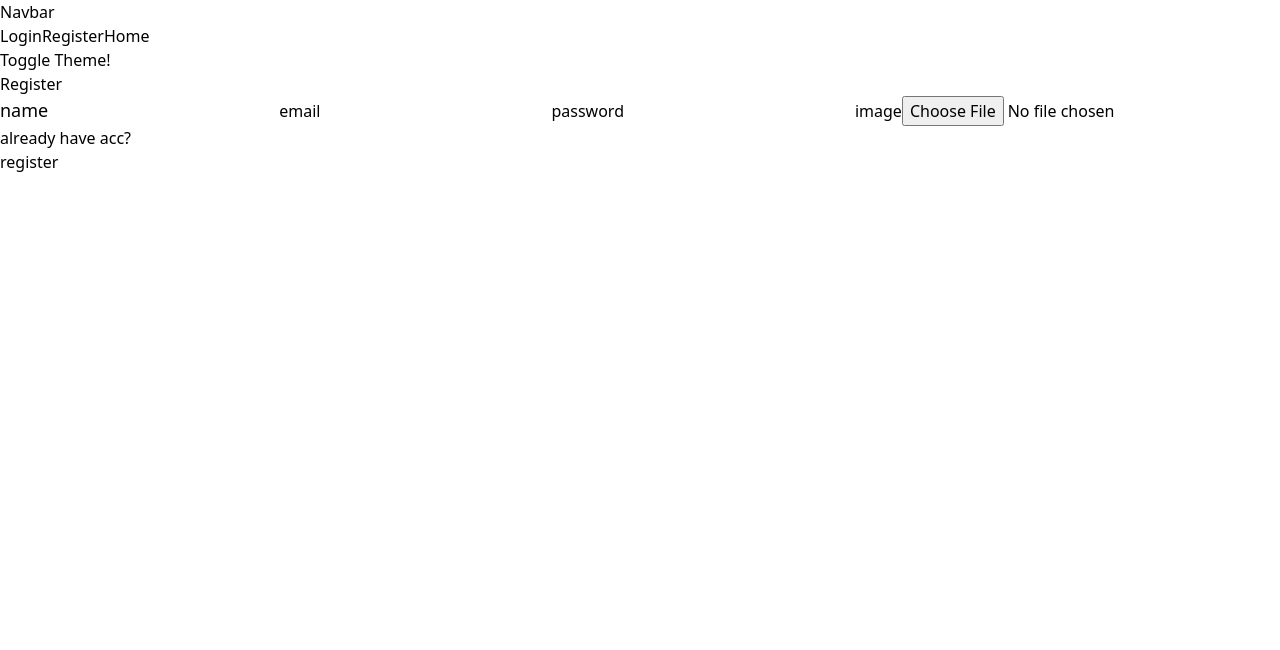
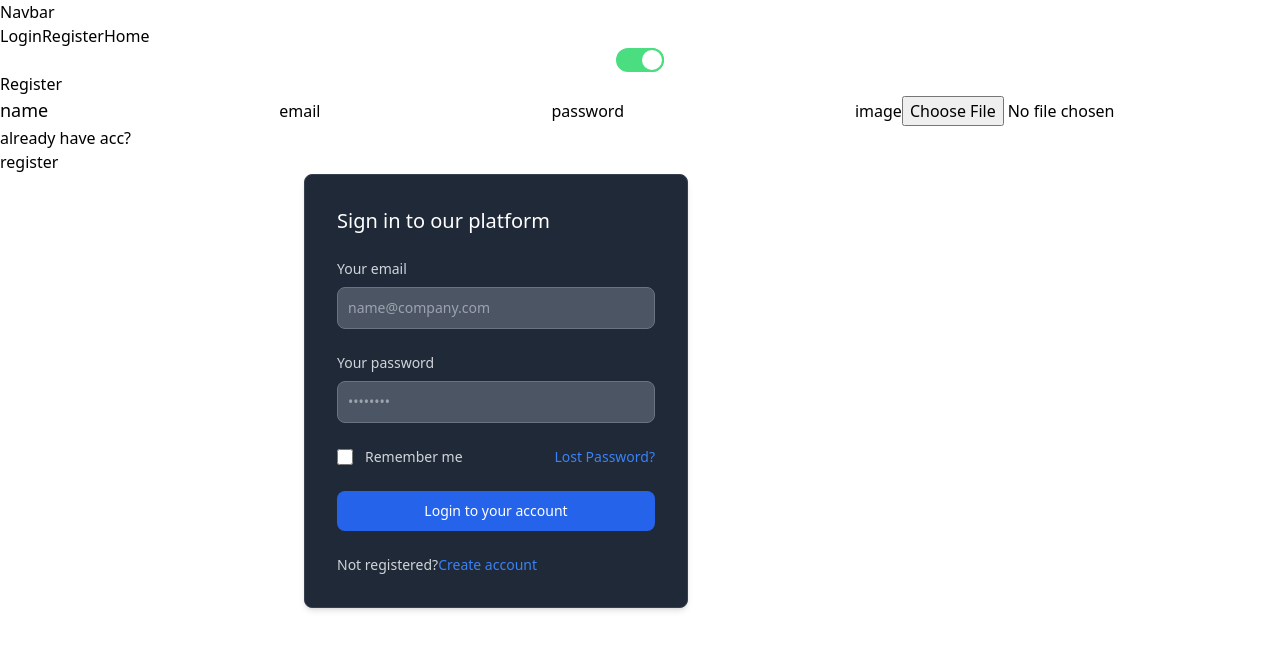
Before and after one commit to knlju/hr-app, a React (Create React App) app: page /register in a window 1280 px wide. Shown: the top 650 px of the page. Built offline with nearby package versions, Linux system fonts and the light colour scheme.

Commit message:
toggle theme

```diff
--- a/src/components/pages/RegisterPage.jsx
+++ b/src/components/pages/RegisterPage.jsx
@@ -4,7 +4,7 @@ const RegisterPage = () => {
 	const [name, setName] = useState("")
 	const [email, setEmail] = useState("")
 	const [password, setPassword] = useState("")
-	const [selectedFile, setSelectedFile] = useState(null)
+
 
 	const submitRegistration = (e) => {
 		e.preventDefault()
@@ -26,7 +26,7 @@ const RegisterPage = () => {
 					<input type="text" name="password" value={password} onChange={(e)=> setPassword(e.target.value)}/>
 
 					<label htmlFor="image">image</label>
-					<input type="file" name="image" value={selectedFile} onChange={(e) => setSelectedFile(e.target.files[0])}/>
+					<input type="file" name="image"/>
 
 					<div>
 						<p>already have acc?</p>
@@ -34,6 +34,40 @@ const RegisterPage = () => {
 					</div>
 				</form>
 			</div>
+
+
+			<div className="max-w-2xl mx-auto">
+				<div className="bg-white shadow-md border border-gray-200 rounded-lg max-w-sm p-4 sm:p-6 lg:p-8 dark:bg-gray-800 dark:border-gray-700">
+					<form className="space-y-6" action="#">
+						<h3 className="text-xl font-medium text-gray-900 dark:text-white">Sign in to our platform</h3>
+						<div>
+							<label htmlFor="email" className="text-sm font-medium text-gray-900 block mb-2 dark:text-gray-300">Your email</label>
+							<input type="email" name="email" id="email" className="bg-gray-50 border border-gray-300 text-gray-900 sm:text-sm rounded-lg focus:ring-blue-500 focus:border-blue-500 block w-full p-2.5 dark:bg-gray-600 dark:border-gray-500 dark:placeholder-gray-400 dark:text-white" placeholder="name@company.com" required=""/>
+						</div>
+						<div>
+							<label htmlFor="password" className="text-sm font-medium text-gray-900 block mb-2 dark:text-gray-300">Your password</label>
+							<input type="password" name="password" id="password" placeholder="••••••••" className="bg-gray-50 border border-gray-300 text-gray-900 sm:text-sm rounded-lg focus:ring-blue-500 focus:border-blue-500 block w-full p-2.5 dark:bg-gray-600 dark:border-gray-500 dark:placeholder-gray-400 dark:text-white" required=""/>
+						</div>
+						<div className="flex items-start">
+							<div className="flex items-start">
+								<div className="flex items-center h-5">
+									<input id="remember" aria-describedby="remember" type="checkbox" className="bg-gray-50 border border-gray-300 focus:ring-3 focus:ring-blue-300 h-4 w-4 rounded dark:bg-gray-700 dark:border-gray-600 dark:focus:ring-blue-600 dark:ring-offset-gray-800" required=""/>
+								</div>
+								<div className="text-sm ml-3">
+									<label htmlFor="remember" className="font-medium text-gray-900 dark:text-gray-300">Remember me</label>
+								</div>
+							</div>
+							<a href="#" className="text-sm text-blue-700 hover:underline ml-auto dark:text-blue-500">Lost Password?</a>
+						</div>
+						<button type="submit" className="w-full text-white bg-blue-700 hover:bg-blue-800 focus:ring-4 focus:ring-blue-300 font-medium rounded-lg text-sm px-5 py-2.5 text-center dark:bg-blue-600 dark:hover:bg-blue-700 dark:focus:ring-blue-800">Login to your account</button>
+						<div className="text-sm font-medium text-gray-500 dark:text-gray-300">Not registered?
+							<a href="#" className="text-blue-700 hover:underline dark:text-blue-500">Create account</a>
+						</div>
+					</form>
+				</div>
+
+
+			</div>
 		</>
 	)
 }
--- a/src/components/shared/ToggleTheme.jsx
+++ b/src/components/shared/ToggleTheme.jsx
@@ -1,4 +1,4 @@
-import React, {useEffect} from "react"
+import React, {useEffect, useState} from "react"
 import {useTheme} from "../../contexts/ThemeProvider"
 // import PropTypes from "prop-types"
 
@@ -6,13 +6,28 @@ const ToggleTheme = () => {
 
 	const {theme, toggleTheme} = useTheme()
 
+	const [toggle, setToggle] = useState(theme==='dark')
+
 	useEffect(() => console.log(theme), [theme])
+
+	const handleToggle = () => {
+		console.log("theme", theme)
+		toggleTheme()
+	}
 
 	return (
 		<div>
-			<button onClick={toggleTheme}>
-                Toggle Theme!
-			</button>
+
+			<div className="flex justify-center items-center" onClick={handleToggle}>
+
+				<div className={`relative rounded-full w-12 h-6 transition duration-200 ease-linear ${toggle === true ? 'bg-green-400' : 'bg-gray-400'}`}>
+					<label htmlFor="toggle"
+						className={`absolute left-0 bg-white border-2 mb-2 w-6 h-6 rounded-full transition transform duration-100 ease-linear cursor-pointer ${toggle === true ? 'translate-x-full border-green-400' : 'translate-x-0 border-gray-400'}`}></label>
+					<input type="checkbox" id="toggle" name="toggle"
+						className="appearance-none w-full h-full active:outline-none focus:outline-none"
+						checked={toggle} onChange={()=>setToggle(!toggle)}/>
+				</div>
+			</div>
 		</div>
 	)
 }
--- a/src/contexts/ThemeProvider.js
+++ b/src/contexts/ThemeProvider.js
@@ -10,9 +10,14 @@ const ThemeProvider = ({children}) => {
 
 	const [theme, setTheme] = useState(localStorage.getItem("theme") || "dark")
 
-	const toggleTheme = () => setTheme(oldTheme => oldTheme === "dark" ? "light" : "dark")
+	const toggleTheme = () => {
+		setTheme(oldTheme => oldTheme === "dark" ? "light" : "dark")
+		document.body.classList.toggle("dark")
+		console.log("toggleTheme")
+	}
 
 	useEffect(() => localStorage.setItem("theme", theme), [theme])
+	useEffect(() => theme === "dark" && document.body.classList.toggle("dark"), [])
 
 	const value = {
 		theme,
--- a/tailwind.config.js
+++ b/tailwind.config.js
@@ -6,4 +6,5 @@ module.exports = {
     extend: {},
   },
   plugins: [],
+  darkMode: 'class'
 }
```
